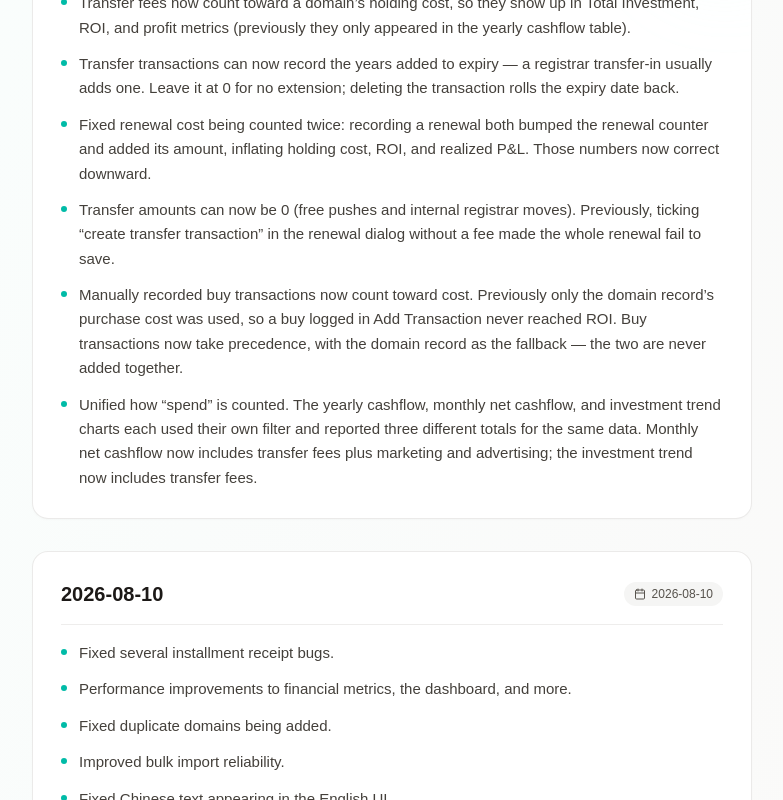
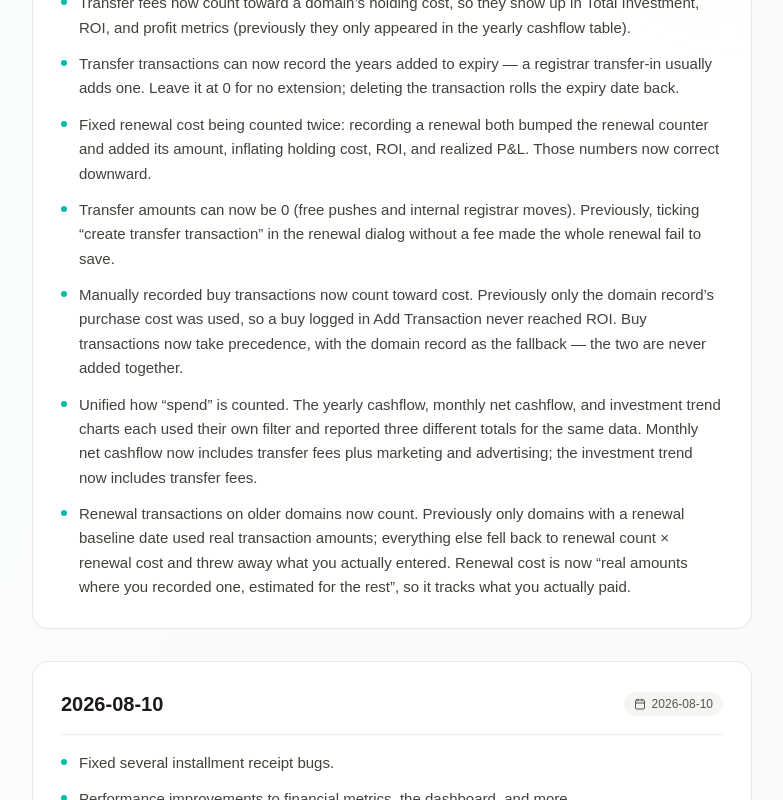
Before and after one commit to nomadcafe/66do, a Next.js app: page /en/changelog in a window 1280 px wide. Shown: the part 395-1195 px from the top of the page, without its empty margins (248-1031 px from the left). Built offline with nearby package versions, Linux system fonts and the light colour scheme; no server answers.

Commit message:
docs(changelog): 2026-08-25 补老域名续费金额生效一条

```diff
--- a/src/content/changelog.ts
+++ b/src/content/changelog.ts
@@ -89,6 +89,7 @@ export const changelogReleases: Record<HomeLocale, ChangelogRelease[]> = {
         'Transfer 的金额可以填 0 了（免费的 push / 同注册商内部转移）。此前在续费弹窗里勾了「创建转移交易」又不填费用，会导致整笔续费保存失败。',
         '手工记的 buy 交易现在会进成本了：以前只认域名档案上的购买成本，在 Add Transaction 里单独记的买入完全不参与 ROI 计算。现在有 buy 交易就以交易金额为准，没有才用档案值——不会两边相加。',
         '统一了各处「支出」的口径：年度现金流、月度净现金流、投资趋势三张图此前各算各的，同一批数据给出三个不同的支出总额。现在月度净现金流补上了转移费和营销/广告，投资趋势补上了转移费。',
+        '老域名手工记的续费交易金额终于生效：此前只有设过「续费基线日」的域名才按交易金额算，没设过的一律按「续费次数 × 单次续费成本」估算，用户实际填的金额被丢掉。现在统一成「有交易的按真实金额，剩下的次数按单价估」，续费成本会更贴近实际支付。',
       ],
     },
     {
@@ -213,6 +214,7 @@ export const changelogReleases: Record<HomeLocale, ChangelogRelease[]> = {
         'Transfer amounts can now be 0 (free pushes and internal registrar moves). Previously, ticking “create transfer transaction” in the renewal dialog without a fee made the whole renewal fail to save.',
         'Manually recorded buy transactions now count toward cost. Previously only the domain record’s purchase cost was used, so a buy logged in Add Transaction never reached ROI. Buy transactions now take precedence, with the domain record as the fallback — the two are never added together.',
         'Unified how “spend” is counted. The yearly cashflow, monthly net cashflow, and investment trend charts each used their own filter and reported three different totals for the same data. Monthly net cashflow now includes transfer fees plus marketing and advertising; the investment trend now includes transfer fees.',
+        'Renewal transactions on older domains now count. Previously only domains with a renewal baseline date used real transaction amounts; everything else fell back to renewal count × renewal cost and threw away what you actually entered. Renewal cost is now “real amounts where you recorded one, estimated for the rest”, so it tracks what you actually paid.',
       ],
     },
     {
```
